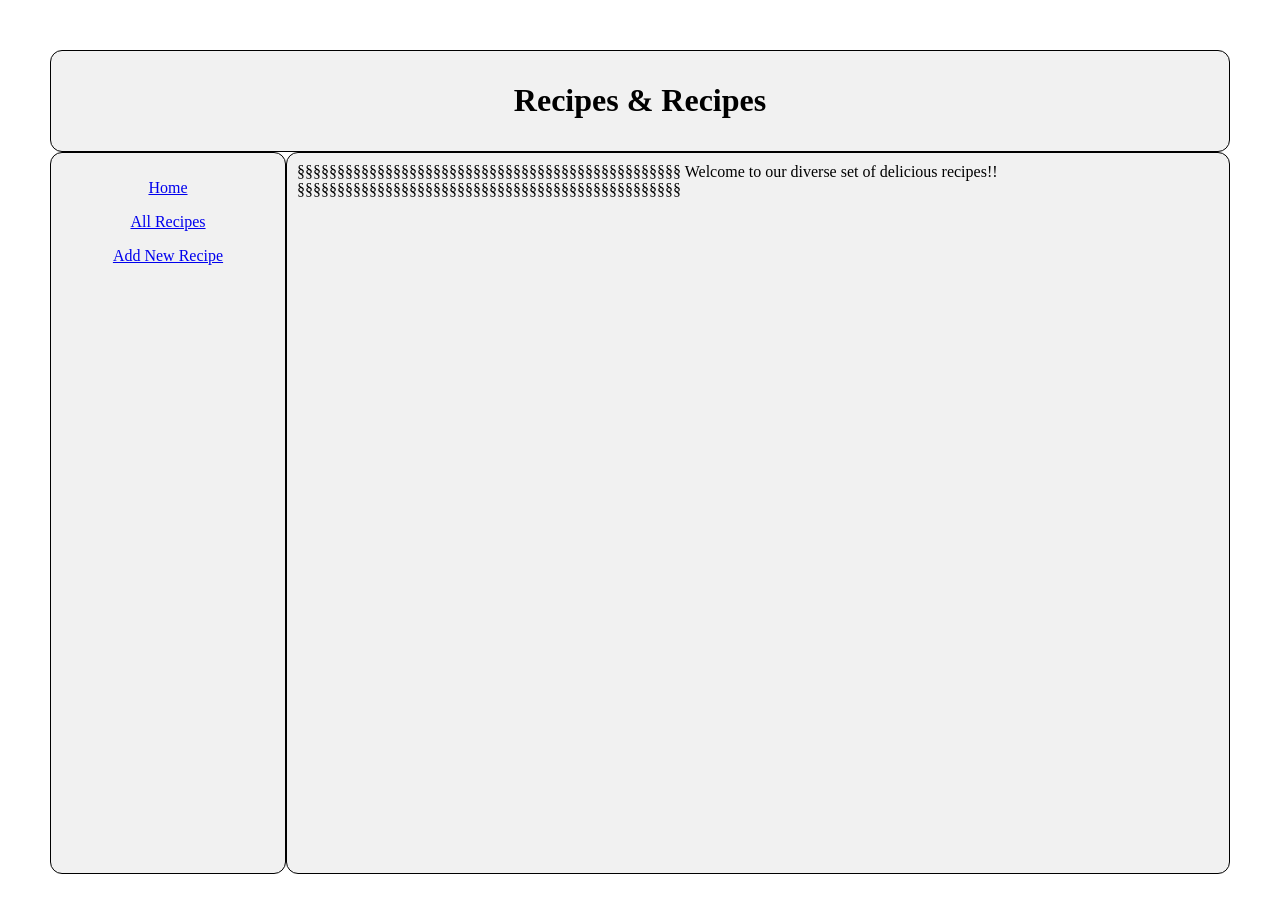
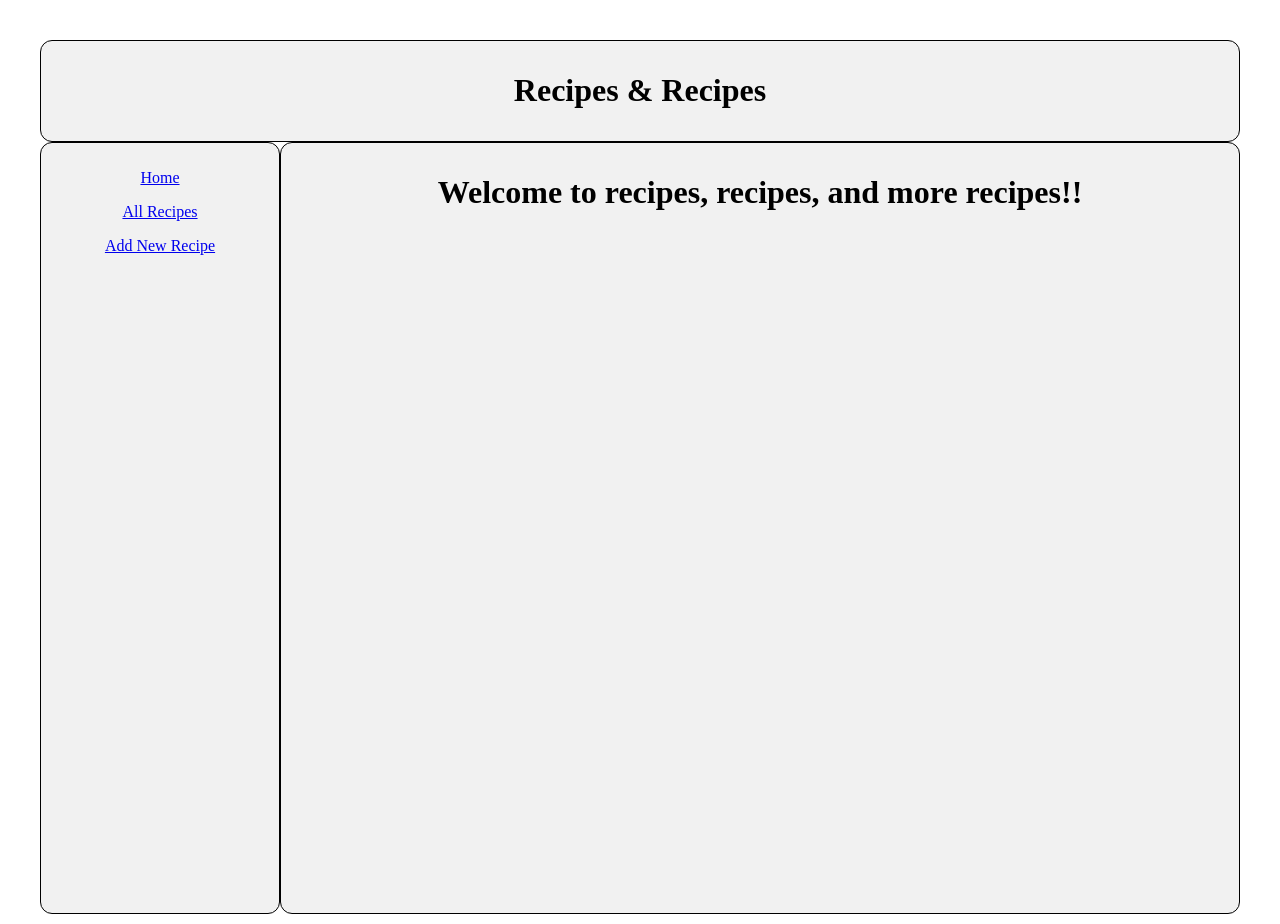
Before and after one commit to abs-pew/LivingRecipes, a React (Vite) app in the folder frontend/: page / in a window 1280 px wide. Built offline with nearby package versions, Linux system fonts and the light colour scheme.

Commit message:
added dropdown list for units list

```diff
--- a/frontend/src/Ingredient.ts
+++ b/frontend/src/Ingredient.ts
@@ -1,7 +1,7 @@
-import type {UnitList} from "./UnitList.ts";
+import type {UnitsList} from "./UnitsList.ts";
 
 export type Ingredient = {
     name: string,
     quantity: number,
-    unit: UnitList
+    unit: UnitsList
 }
--- a/frontend/src/UnitList.ts
+++ /dev/null
@@ -1,6 +0,0 @@
-export type UnitList =
-    "GRAM" |
-    "POUND" |
-    "LITER" |
-    "KILOGRAM" |
-    "MILLILITRE"
--- a/frontend/src/components/AddNewRecipe.tsx
+++ b/frontend/src/components/AddNewRecipe.tsx
@@ -4,13 +4,14 @@ import axios from "axios";
 import type {RecipeDto} from "../RecipeDto.ts";
 import {useNavigate} from "react-router-dom";
 import type {Ingredient} from "../Ingredient.ts";
+import {UnitsList} from "../UnitsList.ts";
 
 export default function AddNewRecipe() {
 
     const [title, setTitle] = useState<string>("")
     const [cookingTime, setCookingTime] = useState<number>(0)
     const [imageUrl, setImageUrl] = useState<string>("")
-    const [ingredients, setIngredients] = useState<Ingredient[]>([{name: "", quantity:0, unit:"GRAM"}])
+    const [ingredients, setIngredients] = useState<Ingredient[]>([{name: "", quantity:0, unit:UnitsList.GRAM}])
     const [recipeText, setRecipeText] = useState<string>("")
 
     const routeTo = useNavigate()
--- a/frontend/src/components/RecipeCatalog.tsx
+++ b/frontend/src/components/RecipeCatalog.tsx
@@ -3,10 +3,13 @@ import type {Recipe} from "../Recipe.ts";
 import RecipeCard from "./RecipeCard.tsx";
 import {useEffect, useState} from "react";
 import axios from "axios";
+import SearchBar from "../pages/SearchBar.tsx";
 
 export default function RecipeCatalog() {
 
     const [recipes, setRecipes] = useState<Recipe[]>()
+    const [searchString, setSearchString] = useState<string>("")
+
 
     function getAllRecipes() {
         axios.get("api/recipes")
@@ -23,12 +26,22 @@ export default function RecipeCatalog() {
         return "loading recipes ..."
     }
 
+    const filteredRecipes: Recipe[] = recipes
+        .filter(recipe =>
+            (recipe.title.toLowerCase().includes(searchString.toLowerCase()) ||
+                recipe.recipeText.toLowerCase().includes(searchString.toLowerCase()))
+        )
+
     return (
         <>
+            <SearchBar searchString={searchString} setSearchString={setSearchString}/>
+
             {
-                recipes.map(
-                    (recipe:Recipe)=> <RecipeCard key={recipe.id} recipe={recipe}/>
-                )
+                filteredRecipes.length === 0
+                    ? <p> No matching recipes found for {searchString}.</p>
+                    : filteredRecipes.map(
+                        (recipe: Recipe) => <RecipeCard key={recipe.id} recipe={recipe}/>
+                    )
             }
         </>
     );
--- a/frontend/src/index.css
+++ b/frontend/src/index.css
@@ -15,7 +15,7 @@ body {
 .grid {
   display: grid;
   grid-template-columns: 1fr 4fr;
-  padding: 10px;
+  height: 100vh;
 }
 
 .window-pane {
@@ -24,32 +24,60 @@ body {
   padding: 10px;
   font-size: 16px;
   text-align: center;
-  min-height: 700px;
 }
 
 .window-pane.top {
   grid-column-start: 1;
   grid-column-end: 3;
   text-align: center;
-  min-height: 20px;
   background-color: #f1f1f1;
+  position: sticky;
+  top: 0;
+  z-index: 10; /* keep above content */
 }
 
 .window-pane.left {
   background-color: #f1f1f1;
   font-size: medium;
+  position: sticky;
+  top: 50px; /* offset height of top-pane */
+  height: calc(100vh - 50px); /* adjust for header height */
+  overflow-y: auto; /* scroll if nav items overflow */
 }
 
 .window-pane.right {
   text-align: left;
   background-color: #f1f1f1;
+  overflow-y: auto;
 }
 
-
 .ck-editor__editable_inline {
-   min-height: 300px; /* editor window height */
+   min-height: 250px; /* editor window height */
  }
 
 .ingredients-table {
   margin-left: 50px;
 }
+
+.search-bar {
+  margin-left: 50px;
+  margin-right: 50px;
+  padding: 8px;
+  border-bottom: 1px solid #ccc;
+}
+
+.search-bar input {
+  display: block;       /* important for margin auto to work */
+  width: 300px;         /* desired width of the field */
+  margin: 0 auto;       /* centers the field horizontally */
+  margin-bottom: 10px;  /* optional spacing below */
+
+}
+
+.search-bar button {
+  display: block;       /* important for margin auto to work */
+  width: fit-content;         /* desired width of the field */
+  margin: 0 auto;       /* centers the field horizontally */
+  margin-bottom: 10px;  /* optional spacing below */
+
+}
--- a/frontend/src/navigation/NavigationLinks.tsx
+++ b/frontend/src/navigation/NavigationLinks.tsx
@@ -7,7 +7,6 @@ export default function NavigationLinks() {
             <p><Link to={"/"}> Home </Link></p>
             <p><Link to={"/recipes"}> All Recipes </Link></p>
             <p><Link to={"/new_recipe"}> Add New Recipe </Link></p>
-
         </>
     )
 }
--- a/frontend/src/pages/Home.tsx
+++ b/frontend/src/pages/Home.tsx
@@ -1,12 +1,8 @@
 
 export default function Home() {
     return (
-        <div>
-            §§§§§§§§§§§§§§§§§§§§§§§§§§§§§§§§§§§§§§§§§§§§§§§§
-
-            Welcome to our diverse set of delicious recipes!!
-
-            §§§§§§§§§§§§§§§§§§§§§§§§§§§§§§§§§§§§§§§§§§§§§§§§
+        <div style={{ display: "flex", justifyContent: "center"}}>
+            <h1>Welcome to recipes, recipes, and more recipes!!</h1>
         </div>
     );
 }
--- a/frontend/src/pages/IngredientsSubform.tsx
+++ b/frontend/src/pages/IngredientsSubform.tsx
@@ -1,5 +1,7 @@
 
 import type {Ingredient} from "../Ingredient.ts";
+import ShowAsDropdownList from "../components/ShowAsDropdownList.tsx";
+import {UnitsList} from "../UnitsList.ts";
 
 type Props = {
     ingredients: Ingredient[]
@@ -31,7 +33,7 @@ export default function IngredientsSubform(props:Readonly<Props>) {
         props.setIngredients(props.ingredients.filter((_, idx) => index !== idx))
     }
 
-    {/* Updates a specific field in a specific ingredient based in passed index and field */}
+    {/* Updates a specific field in a specific ingredient based on passed index and field */}
     const updateIngredients =
         (index:number, fieldName:string, value) => {
         const updatedIngredients = [...props.ingredients]
@@ -73,12 +75,13 @@ export default function IngredientsSubform(props:Readonly<Props>) {
                                         updateIngredients(index, "quantity", event.target.value)}/>
                             </td>
                             <td>
-                                <input
-                                    placeholder={"Ingredient unit ..."}
-                                    type={"text"}
+                                <ShowAsDropdownList
+                                    enumValues={Object.values(UnitsList)}
                                     value={ingredient.unit}
-                                    onChange={(event) =>
-                                        updateIngredients(index, "unit", event.target.value)}/>
+                                    onChange={(newValue) =>
+                                        updateIngredients(index, "unit", newValue)}
+                                />
+
                             </td>
                             <td>
                                 <button
--- a/frontend/src/pages/RecipeForm.tsx
+++ b/frontend/src/pages/RecipeForm.tsx
@@ -7,7 +7,7 @@ import ClassicEditor from "@ckeditor/ckeditor5-build-classic";
 
 type Props = {
     setTitle:(title:string) => void
-    setCookingTime:(cookingTime:number) => void
+    setCookingTime:(cookingTime:number|string) => void
     setImageUrl:(imageUrl:string) => void
     ingredients:Ingredient[]
     setIngredients:(ingredients:Ingredient[]) => void
@@ -19,7 +19,7 @@ type Props = {
 export default function RecipeForm(props:Readonly<Props>) {
 
 
-    const [imagePreview, setImagePreview] = useState(null)
+    const [imagePreview, setImagePreview] = useState<string|null>(null)
 
     function handleSubmit(event:FormEvent<HTMLFormElement>) {
         event.preventDefault()
```
Also changed, not shown: 1 other file (tests, documents, lock files or other folders).
